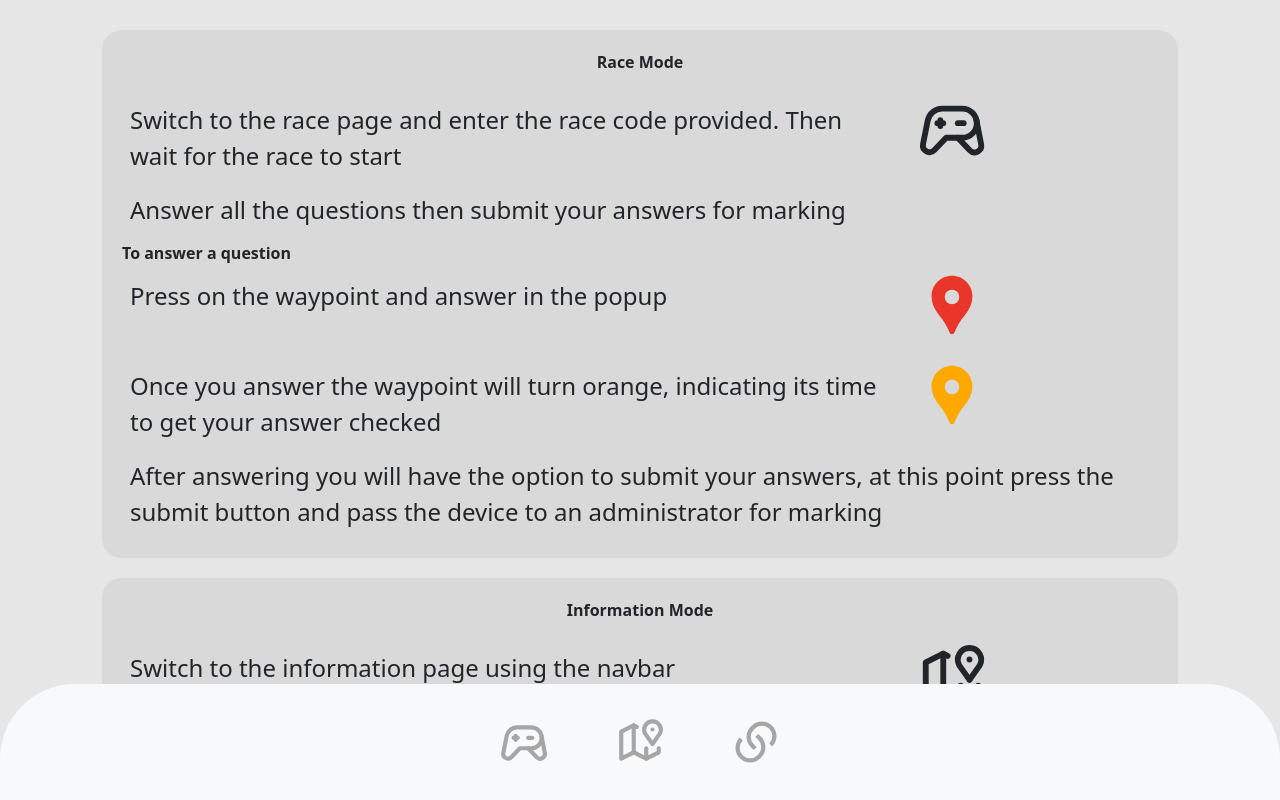
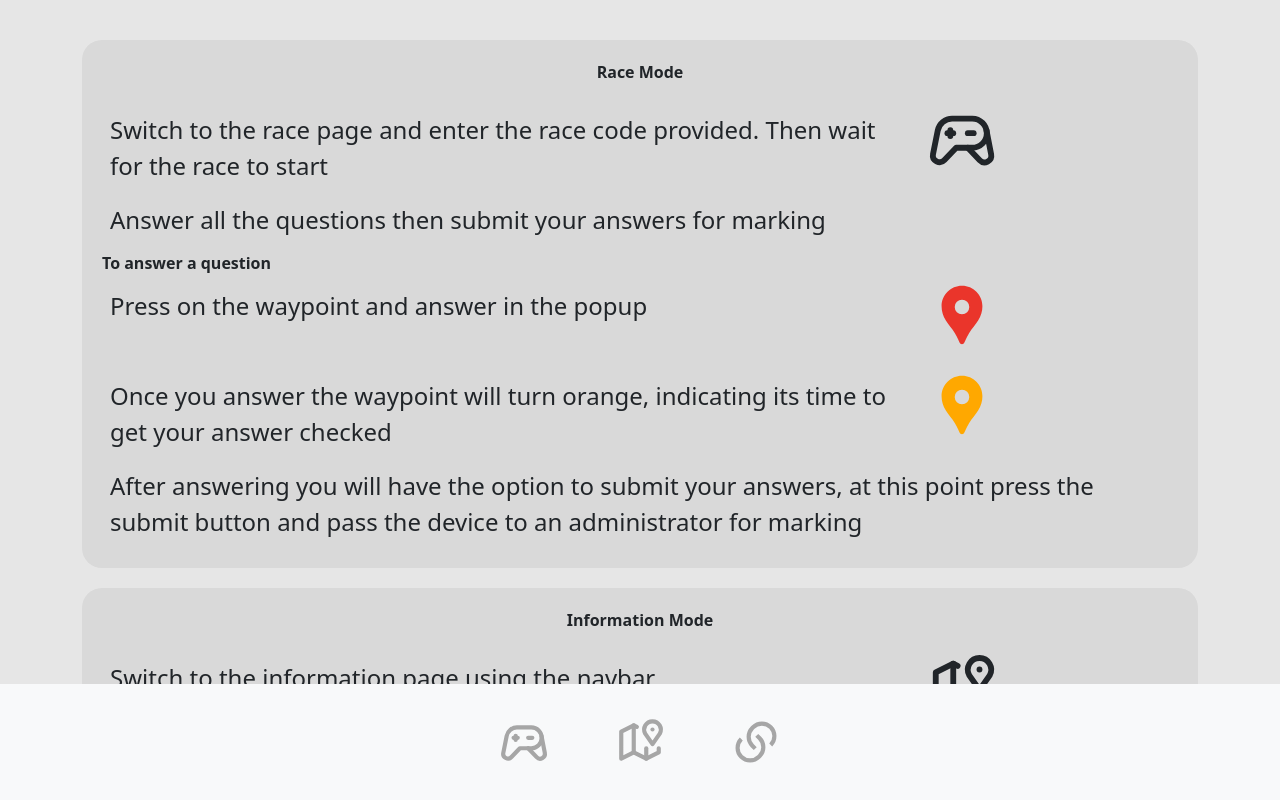
Before and after one commit to Tamura77/Aspire-app, a React (Vite) app in the folder frontend/: page /Help in a window 1280 px wide. Built offline with nearby package versions, Linux system fonts and the light colour scheme.

Commit message:
Fixed navbar overlapping content and altered edges of the navbar

```diff
--- a/frontend/src/components/navbar.css
+++ b/frontend/src/components/navbar.css
@@ -8,5 +8,9 @@
 
 .navbarDefault {
     padding: 0px;
-    border-radius: 75px 75px 0px 0px;
 }
+
+.navbarPadding {
+    padding-top: 124px;
+    background-color: rgb(230,230,230);
+}
--- a/frontend/src/components/navbar.jsx
+++ b/frontend/src/components/navbar.jsx
@@ -13,6 +13,7 @@ import Navbar from "react-bootstrap/Navbar"
 // Navbar Component
 function AspireNavbar() {
     return (
+        <div className="navbarPadding">
         <Navbar className="fixed-bottom navbarDefault" expand="sm" bg="light" variant="light">
             <Nav className="m-auto">
                 <Nav.Link href="/">
@@ -26,6 +27,7 @@ function AspireNavbar() {
                 </Nav.Link>
             </Nav>
         </Navbar>
+        </div>
     );
 }
 
--- a/frontend/src/pages/styling/Help.css
+++ b/frontend/src/pages/styling/Help.css
@@ -4,14 +4,15 @@
 .helpWrappingDiv {
     border: 0px;
     background-color: rgb(230,230,230);
-    padding-bottom: 124px;
-    padding-top: 10px;
+    padding-top: 20px;
+    padding-bottom: 20px;
+    margin: 0px;
 }
 
 .helpDiv {
     background-color: rgb(217,217,217);
     padding: 20px;
-    margin: 20px;
+    margin-top: 20px;
     border-radius: 20px;
 }
 
```
